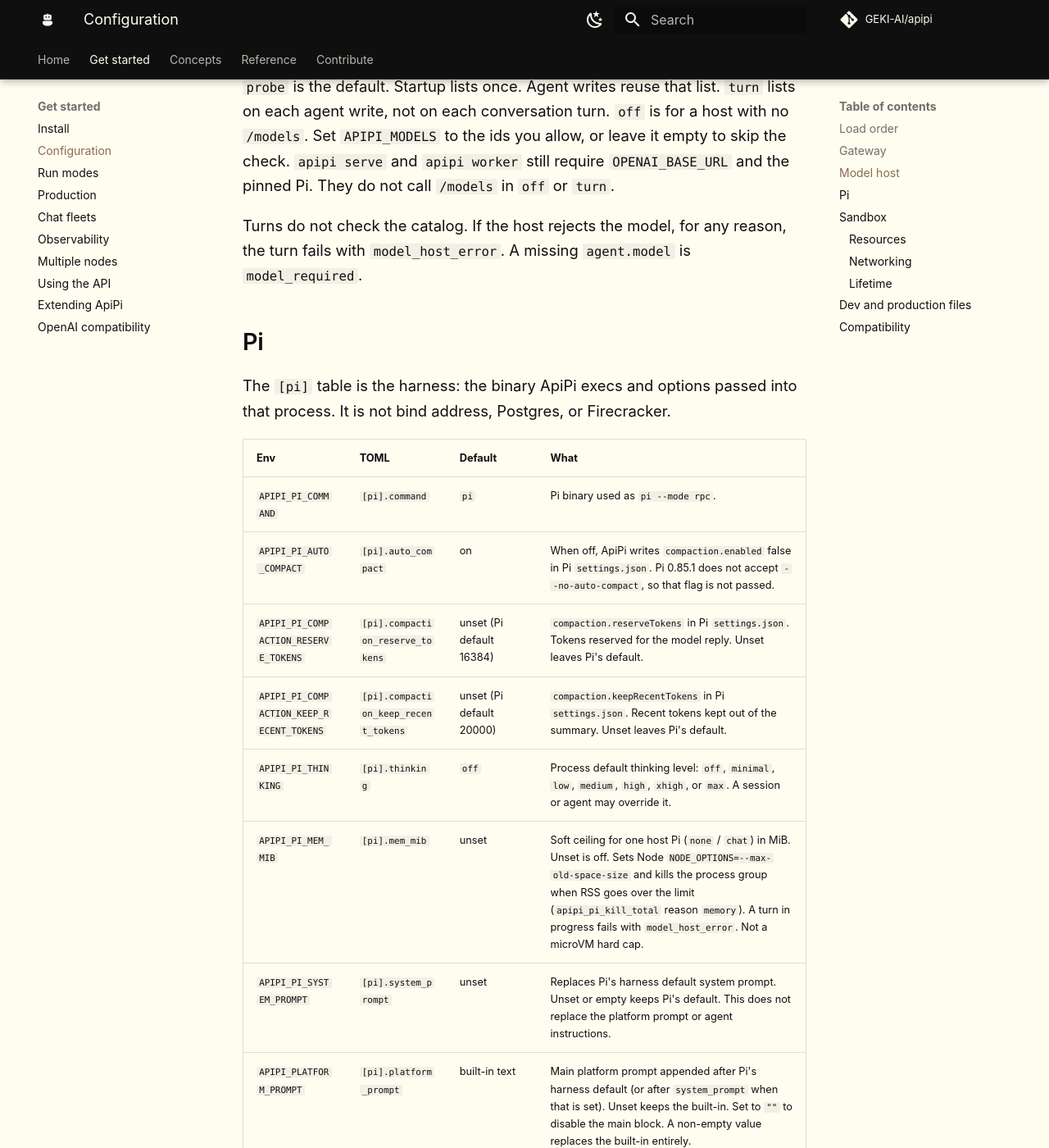
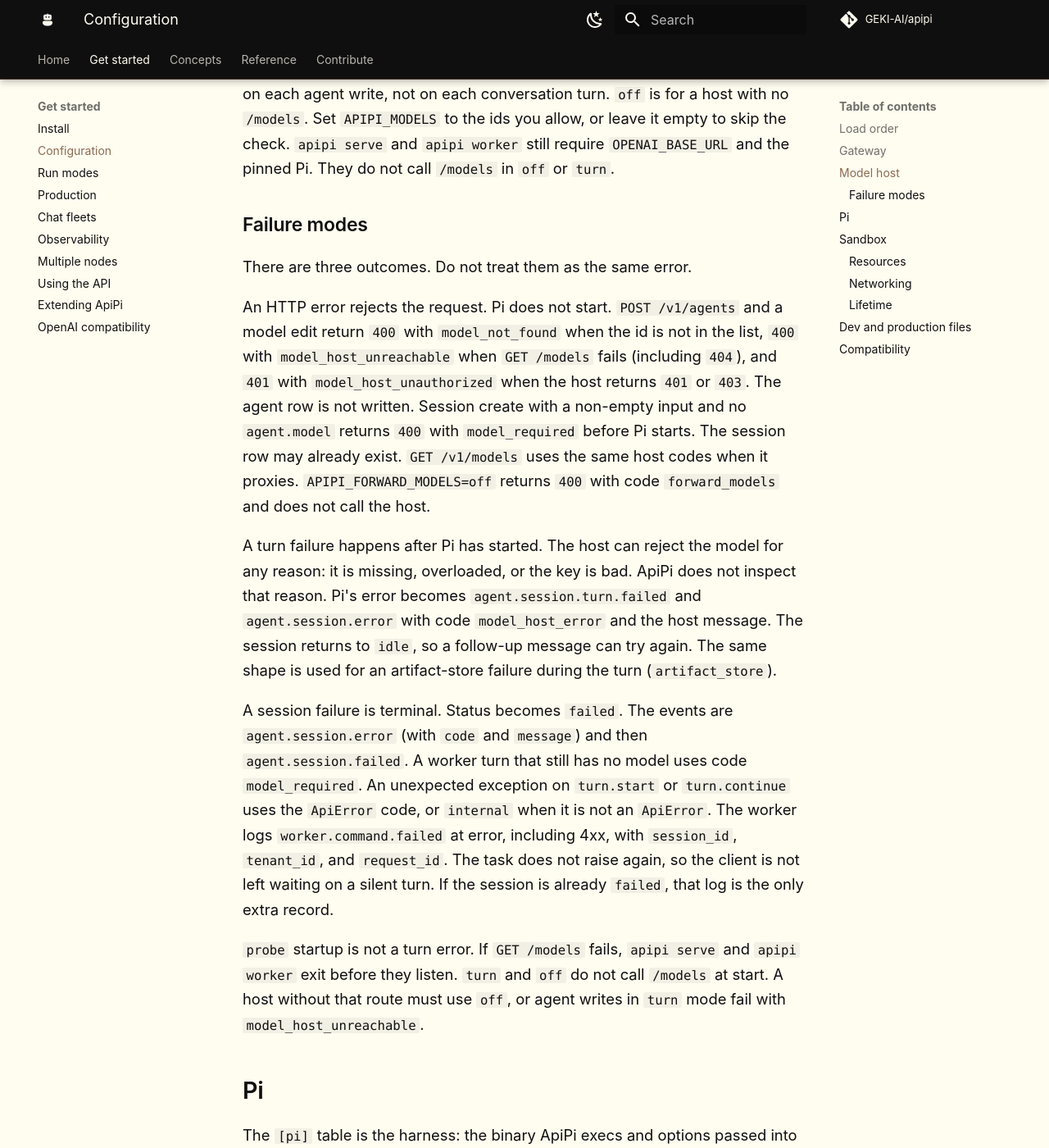
Before and after one commit to GEKI-AI/apipi, an MkDocs documentation site: the page built from docs/config.md, in a window 1280 px wide and 1400 px high, scrolled down 12311 px. Shown: the whole window at 82% size. Built offline with MkDocs 1.6.1 and Material for MkDocs 9.7.7, drawn with Linux system fonts in a browser that asks for light colours; comment, search, counter and statistics services are not loaded; some of the changed text lies outside the part shown.

Commit message:
Document model error handling and failure modes.

```diff
--- a/docs/config.md
+++ b/docs/config.md
@@ -212,7 +212,7 @@ session. `APIPI_SANDBOX_TTL_SELF_HOSTED` does not kill Pi.
 | Artifact store too large | `agent.session.error` | `artifact_too_large` |
 | Artifact store not writable, including S3 errors | `agent.session.turn.failed` | `artifact_store` |
 | Artifact store error on an HTTP read or upload | `503` | `artifact_store` |
-| Missing `agent.model` on a turn | `400` and `agent.session.error` | `model_required` |
+| Missing `agent.model` on session create | `400` | `model_required` |
 | Unknown model on agent create or edit | `400` | `model_not_found` |
 | Model list unreachable on agent write, including `404` | `400` | `model_host_unreachable` |
 | Model host rejects the key on agent write (`401` or `403`) | `401` | `model_host_unauthorized` |
@@ -294,9 +294,45 @@ you allow, or leave it empty to skip the check. `apipi serve` and
 `apipi worker` still require `OPENAI_BASE_URL` and the pinned Pi.
 They do not call `/models` in `off` or `turn`.
 
-Turns do not check the catalog. If the host rejects the model, for
-any reason, the turn fails with `model_host_error`. A missing
-`agent.model` is `model_required`.
+### Failure modes
+
+There are three outcomes. Do not treat them as the same error.
+
+An HTTP error rejects the request. Pi does not start. `POST /v1/agents`
+and a model edit return `400` with `model_not_found` when the id is
+not in the list, `400` with `model_host_unreachable` when `GET /models`
+fails (including `404`), and `401` with `model_host_unauthorized` when
+the host returns `401` or `403`. The agent row is not written. Session
+create with a non-empty input and no `agent.model` returns `400` with
+`model_required` before Pi starts. The session row may already exist.
+`GET /v1/models` uses the same host codes when it proxies.
+`APIPI_FORWARD_MODELS=off` returns `400` with code `forward_models`
+and does not call the host.
+
+A turn failure happens after Pi has started. The host can reject the
+model for any reason: it is missing, overloaded, or the key is bad.
+ApiPi does not inspect that reason. Pi's error becomes
+`agent.session.turn.failed` and `agent.session.error` with code
+`model_host_error` and the host message. The session returns to
+`idle`, so a follow-up message can try again. The same shape is used
+for an artifact-store failure during the turn (`artifact_store`).
+
+A session failure is terminal. Status becomes `failed`. The events are
+`agent.session.error` (with `code` and `message`) and then
+`agent.session.failed`. A worker turn that still has no model uses
+code `model_required`. An unexpected exception on `turn.start` or
+`turn.continue` uses the `ApiError` code, or `internal` when it is
+not an `ApiError`. The worker logs `worker.command.failed` at error,
+including 4xx, with `session_id`, `tenant_id`, and `request_id`. The
+task does not raise again, so the client is not left waiting on a
+silent turn. If the session is already `failed`, that log is the only
+extra record.
+
+`probe` startup is not a turn error. If `GET /models` fails, `apipi
+serve` and `apipi worker` exit before they listen. `turn` and `off`
+do not call `/models` at start. A host without that route must use
+`off`, or agent writes in `turn` mode fail with
+`model_host_unreachable`.
 
 ## Pi
 
```
Also changed, not shown: docs/api.md (+14 -5 lines), docs/openai-compatibility.md (+3 -1 lines), docs/production.md (+3 -2 lines), docs/usage.md (+1 -1 lines).
